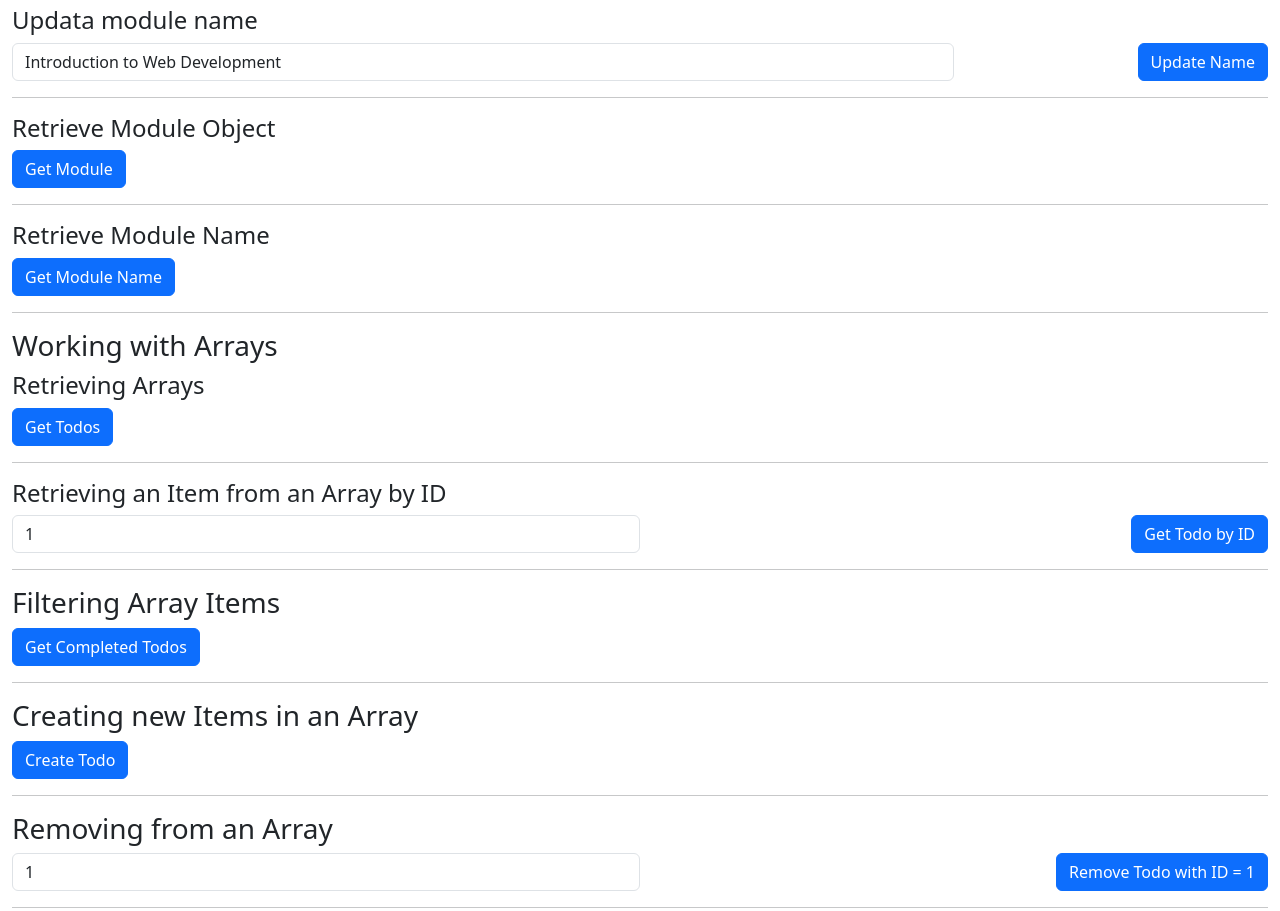
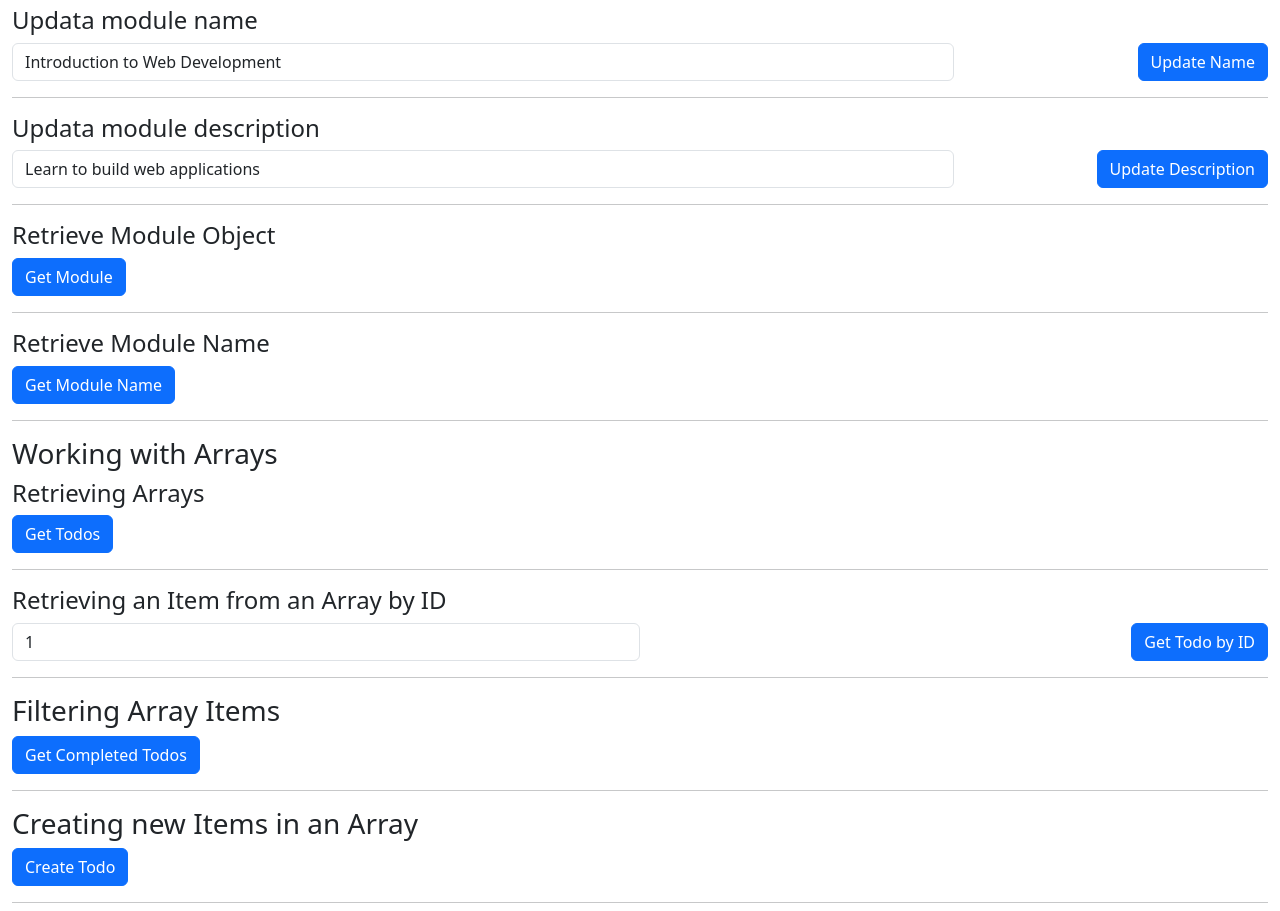
Before and after one commit to sissi0509/kambaz-next-js, a Next.js app: page /Labs/Lab5 in a window 1280 px wide. Shown: the part 1272-2183 px from the top of the page. Built offline with nearby package versions, Linux system fonts and the light colour scheme; no server answers.

Commit message:
add update module description

```diff
--- a/app/Labs/Lab5/WorkingWithObjects.tsx
+++ b/app/Labs/Lab5/WorkingWithObjects.tsx
@@ -113,6 +113,21 @@ export default function WorkingWithObjects() {
         onChange={(e) => setModule({ ...module, name: e.target.value })}
       />
       <hr />
+      <h4>Updata module description</h4>
+      <a
+        id="wd-update-module-name"
+        className="btn btn-primary float-end"
+        href={`${MODULE_API_URL}/Description/${module.description}`}
+      >
+        Update Description
+      </a>
+      <FormControl
+        className="w-75"
+        id="wd-module-name"
+        defaultValue={module.description}
+        onChange={(e) => setModule({ ...module, description: e.target.value })}
+      />
+      <hr />
 
       <h4>Retrieve Module Object</h4>
       <a
```
